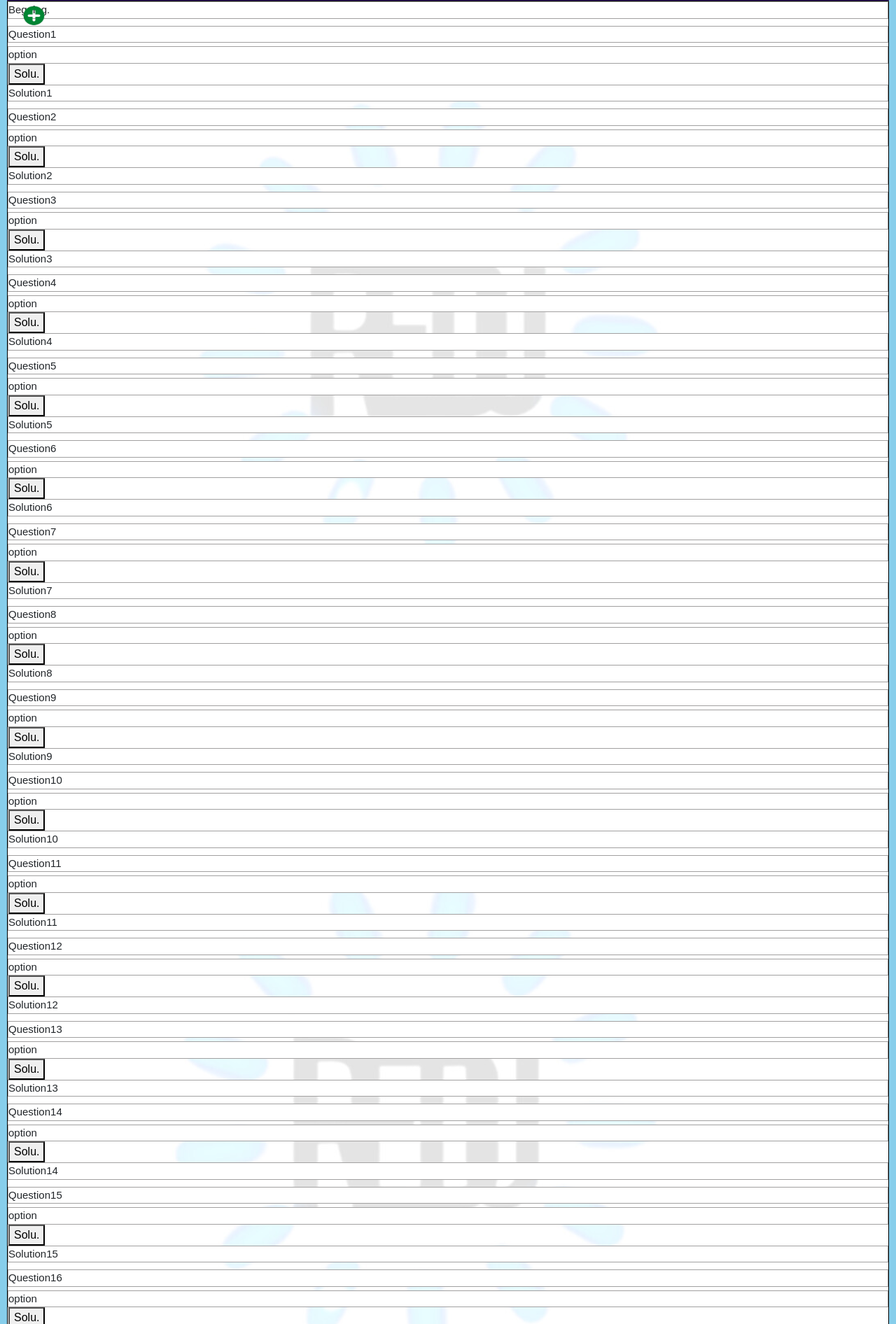
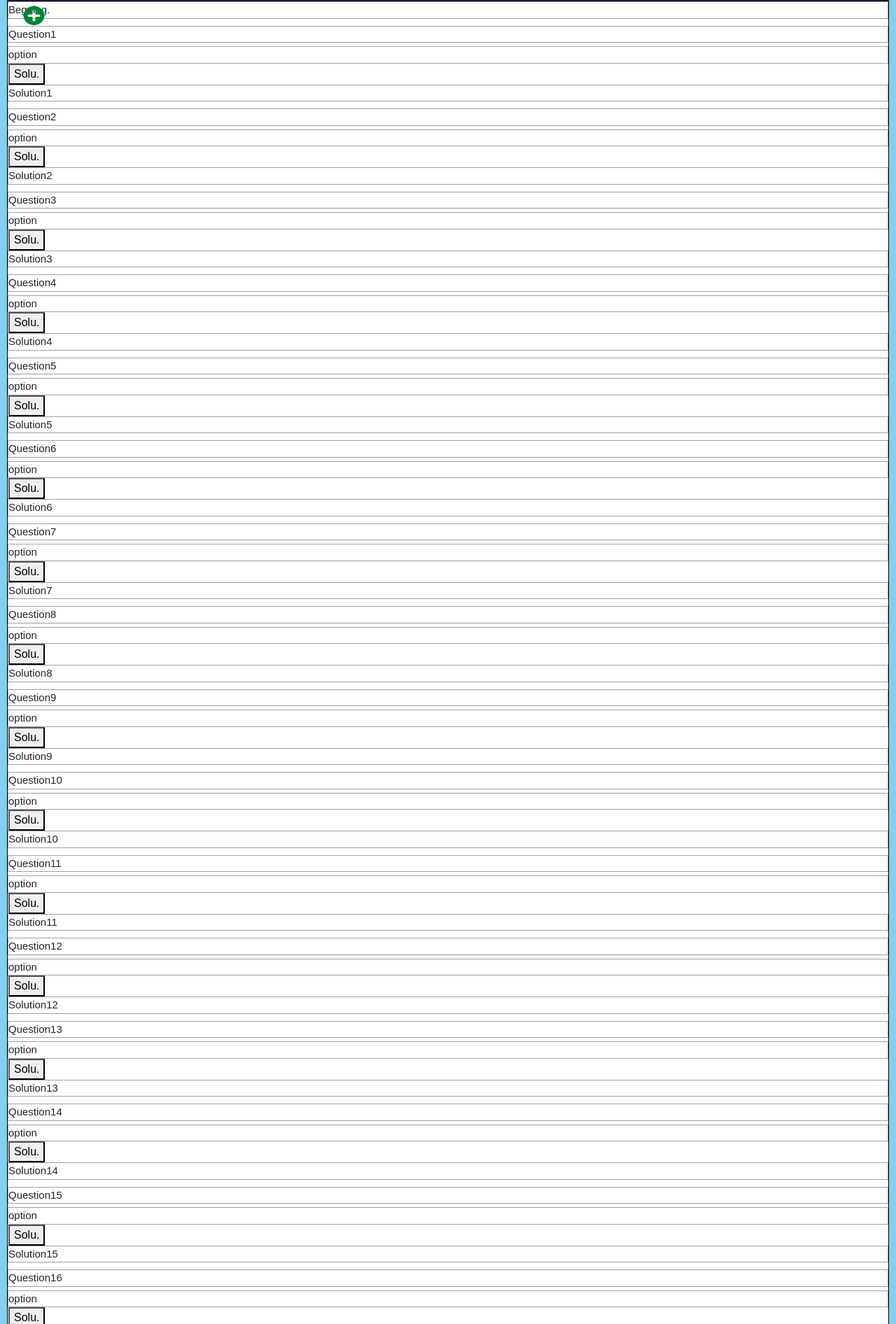
Before and after one commit to Ankush297/Practice-, a PHP site: page /2017-1.html in a window 1280 px wide. Shown: the part 784-2676 px from the top of the page at 70% size. Run offline with PHP 8.4, Linux system fonts and the light colour scheme.

Commit message:
Update sub1.css

```diff
--- a/sub1.css
+++ b/sub1.css
@@ -173,7 +173,7 @@ margin-left:1%;
   #main{
 
     background-image: url(mainbackground.jpg);
-    background-size: 100%;
+    background-size: cover;
     margin-bottom: 60px;
     width:100%;
     height:310000px;
```
